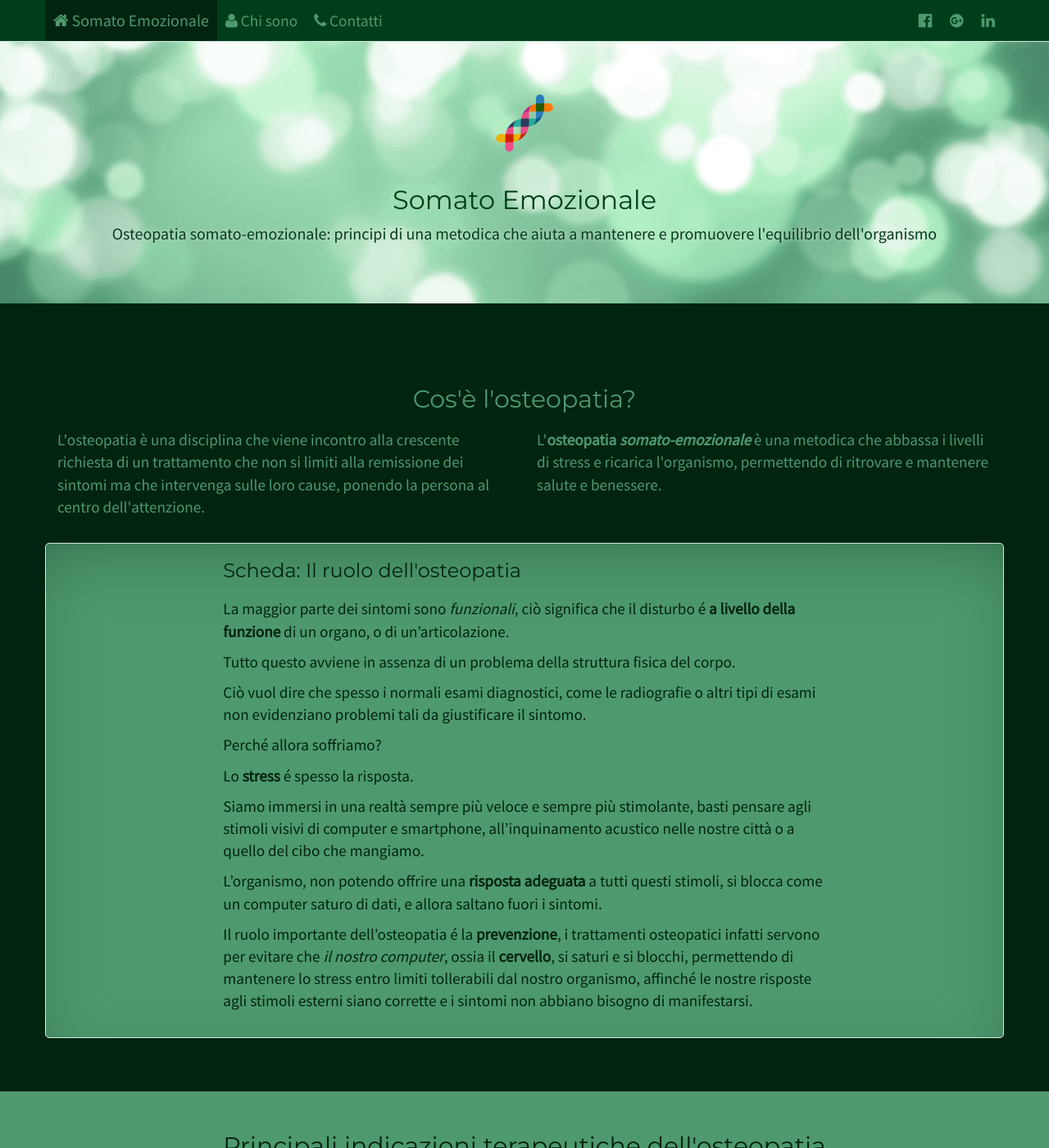
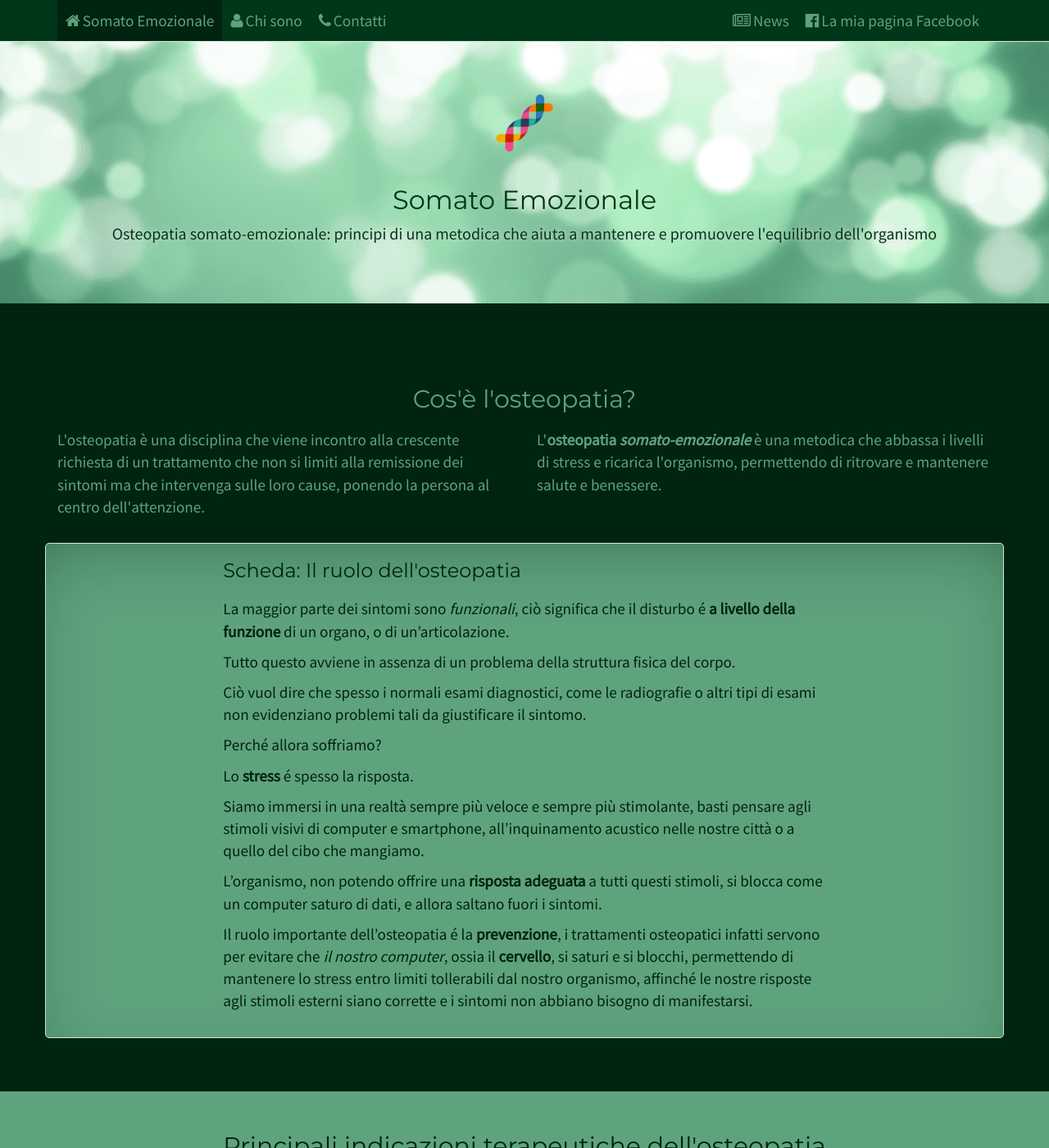
Before and after one commit to giorgioatd/somet, a Jekyll site: the page built from index.html, in a window 1280 px wide and 1400 px high. Shown: the whole window at 82% size. Built offline with Jekyll 4.4.1, drawn with Linux system fonts in a browser that asks for light colours.

Commit message:
navbar upgraded and fixed, added news section

```diff
--- a/_includes/nav.html
+++ b/_includes/nav.html
@@ -3,26 +3,14 @@
     <div class="navbar-header">
 
       <ul class="nav navbar-nav">
-        {% if page.type != home %}
-      <a class="navbar-brand hidden-xs navbar-brand{% if page.type == "home" %} nav-active active{% endif %}" href="{{ site.baseurl }}/index.html"><i class="fa fa-home fa-1 " aria-hidden="true"></i> Somato Emozionale</a>
-      <li class="nmob hidden-sm hidden-md hidden-lg{% if page.type == "home" %} nav-active active{% endif %}"><a href="{{ site.baseurl }}/index.html"><i class="fa fa-home fa-1 " aria-hidden="true"></i><span id="brand"class="hidden-xs"> Somato Emozionale</span></a></li>
-      {% endif %}
-      {% if page.type != "info" %}
-      <li class="nmob"><a href="{{ site.baseurl }}/chisono.html"><i class="fa fa-user fa-1" aria-hidden="true"></i> Chi sono</a></li>
-      {% endif %}
-      {% if page.type != "contact" %}
-      <li class="nmob"><a href="{{ site.baseurl }}/contatti.html"><i class="fa fa-phone fa-1" aria-hidden="true"></i> Contatti</a></li>
-      {% endif %}
-      <li class="nmobs hidden-sm hidden-md hidden-lg"><a href="{{ site.author.facebook }}"><i class="fa fa-facebook-official fa-1" aria-hidden="true"></i></a></li>
+        <li class="pull-left {% if page.type == "home" %} nav-active active{% endif %}"><a href="{{ site.baseurl }}/index.html"><i class="fa fa-home fa-1 " aria-hidden="true"></i><span id="brand" class="hidden-xs">Somato Emozionale</span></a></li>
+        <li class="pull-left {% if page.type == "info" %} nav-active active{% endif %}"><a href="{{ site.baseurl }}/chisono.html"><i class="fa fa-user fa-1" aria-hidden="true"></i><span class="hidden-xs">Chi sono</span></a></li>
+        <li class="pull-left {% if page.type == "contact" %} nav-active active{% endif %}"><a href="{{ site.baseurl }}/contatti.html"><i class="fa fa-phone fa-1" aria-hidden="true"></i><span class="hidden-xs">Contatti</span></a></li>
+        <li class="pull-right nmobs"><a href="{{ site.author.facebook }}"><i class="fa fa-facebook-official fa-1" aria-hidden="true"></i><span class="hidden-xs hidden-sm">La mia pagina Facebook</span></a></li>
+        <li class="nmob {% if page.type == "news" %} nav-active active{% endif %}"><a href="{{ site.baseurl }}/news.html"><i class="fa fa-newspaper-o fa-1" aria-hidden="true"></i><span class="hidden-xs">News</span></a></li>
       </ul>
 
     </div>
-    <div class="collapse navbar-collapse">
-<ul class="nav navbar-nav navbar-right hidden-xs nmobm">
-    <li><a href="{{ site.author.facebook }}"><i class="fa fa-facebook-official fa-1" aria-hidden="true"></i></a></li>
-    <li><a href="{{ site.author.google_plus }}"><i class="fa fa-google-plus-official fa-1" aria-hidden="true"></i></a></li>
-<li><a href="{{ site.author.linkedin }}"><i class="fa fa-linkedin fa-1" aria-hidden="true"></i></a></li>
-    </ul>
-    </div>
+
   </div>
 </nav>
--- /dev/null
+++ b/news.html
@@ -0,0 +1,5 @@
+---
+layout: default
+type: news
+---
+<h1 style="margin-top:120px;">News</h1>
```
Also changed, not shown: css/main.css.
